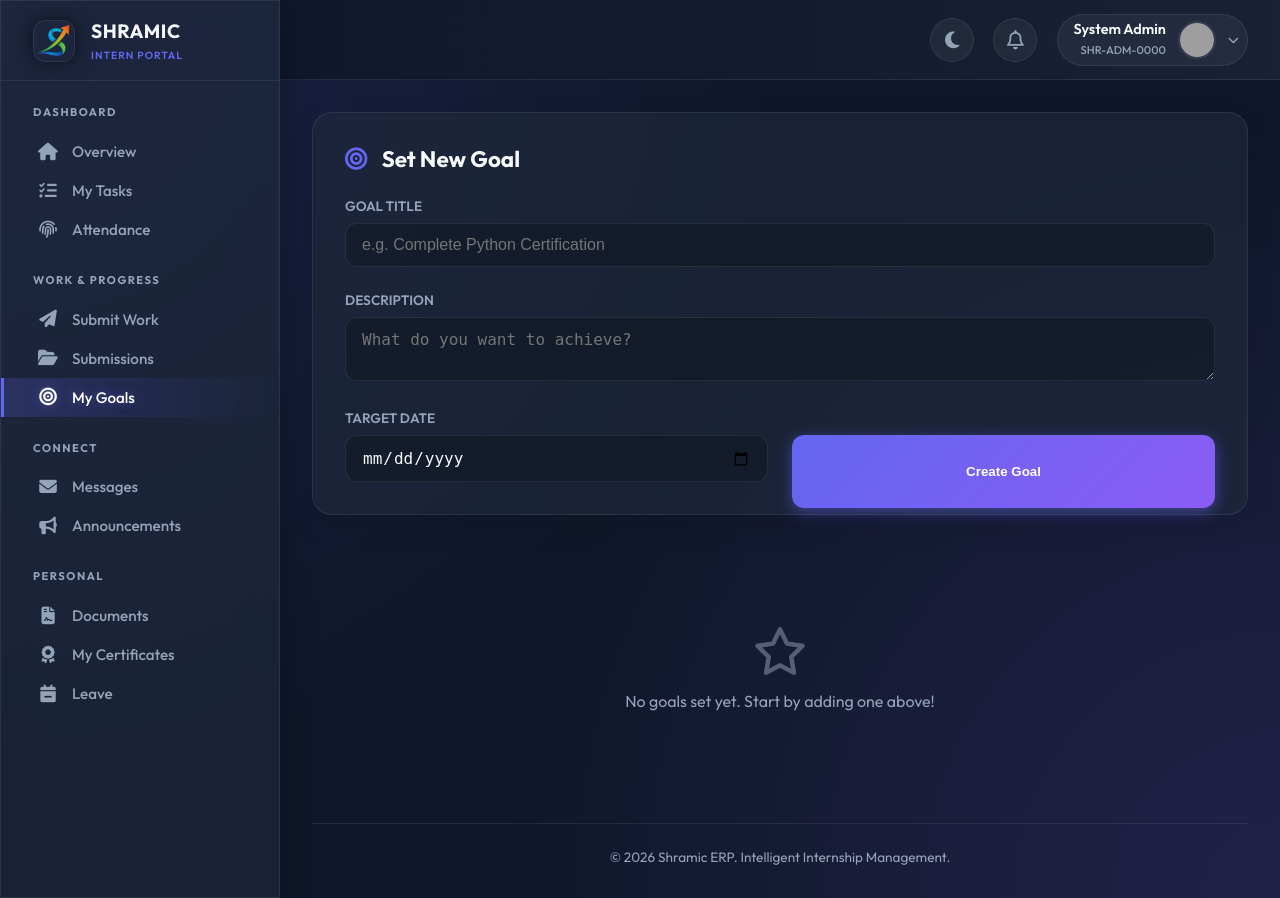
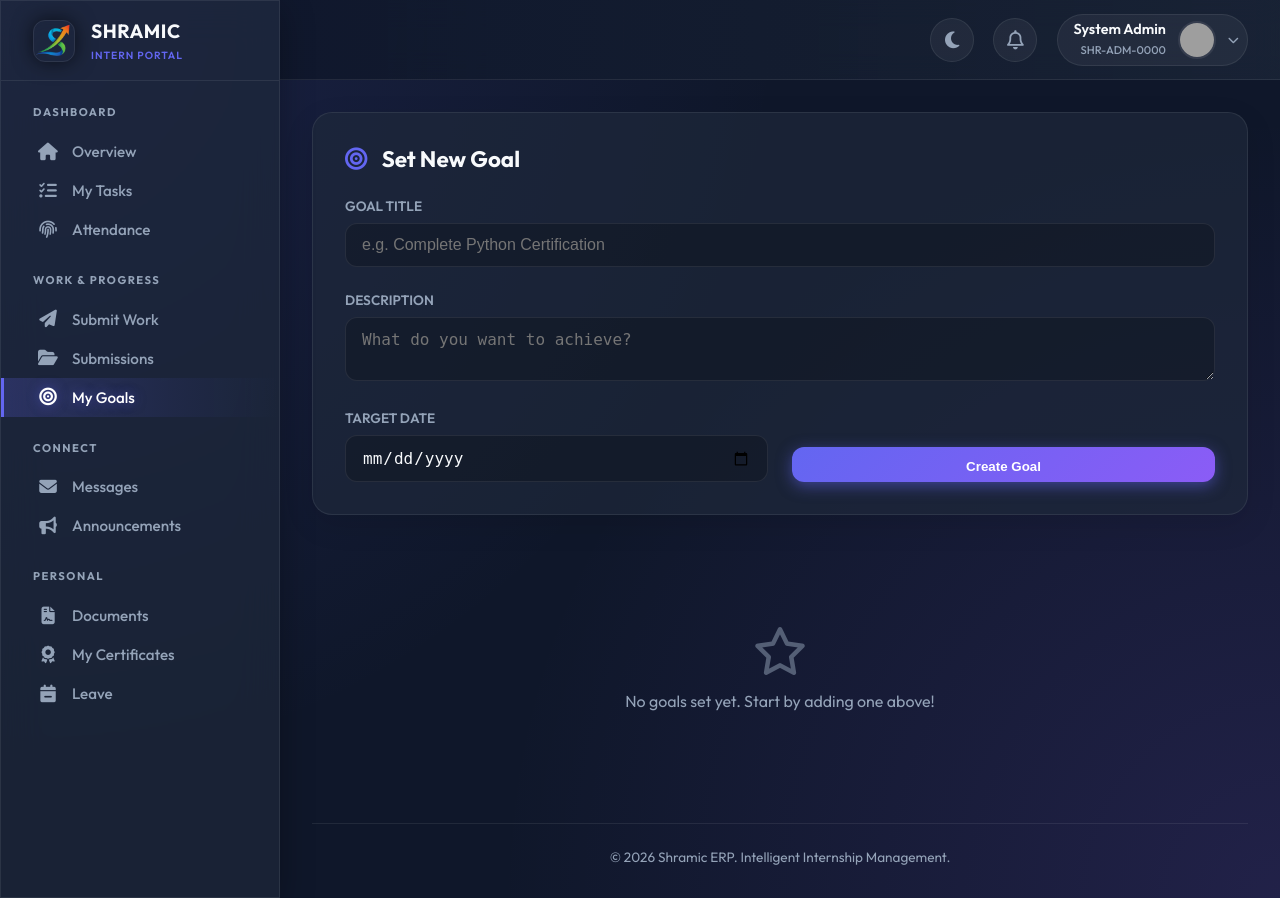
Before and after one commit to sakshis14/erp-portal, a Flask app: page /intern/goals in a window 1280 px wide. Run offline with Flask 3, Linux system fonts and the light colour scheme; a user stored in the database is signed in; data comes from the database, SQL or seed files in the repository; data that the repository does not hold is empty; grey boxes are pictures that could not be loaded.

Commit message:
Improved goals page layout

```diff
--- a/templates/intern/goals.html
+++ b/templates/intern/goals.html
@@ -51,8 +51,8 @@ block extra_head %}
     cursor: pointer;
     box-shadow: 0 4px 15px var(--primary-glow);
     transition: 0.3s;
-    height: 100%;
-    width: 100%;
+    height: 48%;
+    width: 220%;
   }
   .btn-create:hover {
     transform: translateY(-2px);
@@ -208,12 +208,11 @@ block extra_head %}
           <input type="date" name="target_date" class="glass-input" />
         </div>
 
-        <div>
-          <label class="glass-label" style="visibility: hidden">Action</label>
-          <button type="submit" class="btn-create">
-  Create Goal
-</button>
-        </div>
+        <div style="display: flex; align-items: flex-end; justify-content: flex-start">
+  <button type="submit" class="btn-create">
+    Create Goal
+  </button>
+</div>
       </div>
     </form>
   </div>
```
